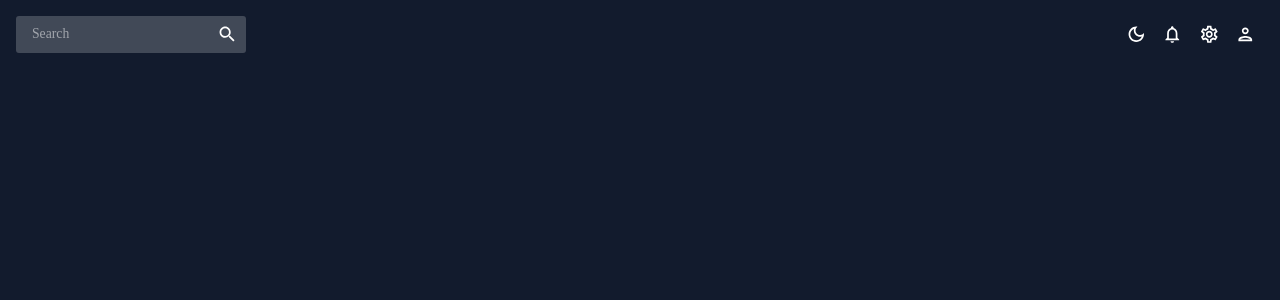
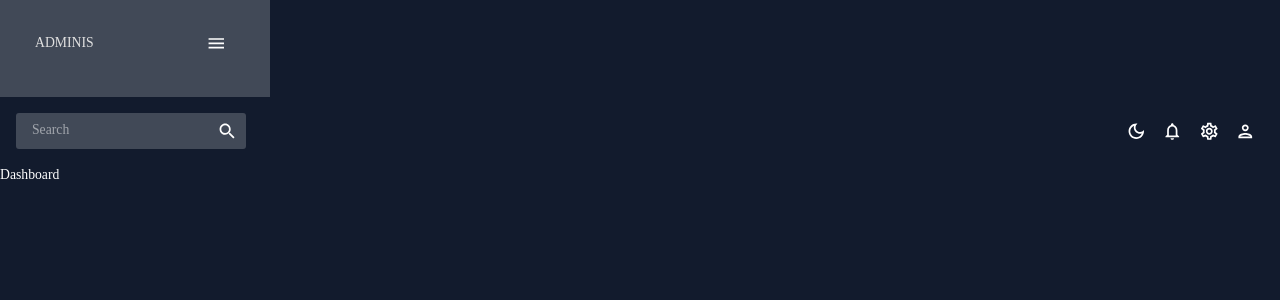
Before and after one commit to MoncefDrew/Admin-Dashboard, a React (Create React App) app: page / in a window 1280 px wide. Shown: the top 300 px of the page. Built offline with nearby package versions, Linux system fonts and the light colour scheme.

Commit message:
sidebar being top of the nav bar problem

```diff
--- a/package.json
+++ b/package.json
@@ -23,7 +23,7 @@
     "formik": "^2.4.6",
     "react": "^18.3.1",
     "react-dom": "^18.3.1",
-    "react-pro-sidebar": "^1.1.0",
+    "react-pro-sidebar": "^0.7.1",
     "react-router-dom": "^6.26.2",
     "react-scripts": "5.0.1",
     "web-vitals": "^2.1.4",
--- a/src/App.js
+++ b/src/App.js
@@ -1,20 +1,50 @@
 import {ColorModeContext,useMode} from "./theme";
 import {CssBaseline,ThemeProvider} from "@mui/material";
-import topbar from "./scenes/Global/Topbar";
 import Topbar from "./scenes/Global/Topbar";
+import {Route, Routes} from "react-router-dom";
+import Dashboard from "./scenes/Dashboard";
+import Sidebar from "./scenes/Global/sidebar";
+/*import Team from "./scenes/team";
+import Contacts from "./scenes/contacts";
+import Invoices from "./scenes/invoices";
+import Form from "./scenes/form";
+import Bar from "./scenes/bar";
+import Pie from "./scenes/pie";
+import Line from "./scenes/line";
+import FAQ from "./scenes/faq";
+import Calendar from "./scenes/calendar";
+import Geography from "./scenes/geography";
+*/
+
 
 
 function App() {
   const [theme, colorMode] = useMode();
   return (
       //this is the way to set up the color context
-      //so we have its access everywhere inside the app
+      //,so we have its access everywhere inside the app
       <ColorModeContext.Provider value={colorMode}>
         <ThemeProvider theme={theme}>
           <CssBaseline/>
           <div className="App">
+            <Sidebar/>
             <main className="content">
-              <Topbar></Topbar>
+              <Topbar/>
+              <Routes>
+                    <Route path="/" element={<Dashboard/>}/>
+                    {/*<Route path="/team" element={<Team/>}/>
+                    <Route path="/contacts" element={<Contacts/>}/>
+                    <Route path="/invoices" element={<Invoices/>}/>
+                    <Route path="/form" element={<Form/>}/>
+                    <Route path="/bar" element={<Bar/>}/>
+                    <Route path="/pie" element={<Pie/>}/>
+                    <Route path="/line" element={<Line/>}/>
+                    <Route path="/faq" element={<FAQ/>}/>
+                    <Route path="/geography element={<Geography/>
+                    <Route path="/calendar element={<Calendar/>}"
+                    */}
+
+                </Routes>
             </main>
           </div>
         </ThemeProvider>
--- a/src/scenes/Global/Topbar.jsx
+++ b/src/scenes/Global/Topbar.jsx
@@ -18,7 +18,8 @@ const Topbar = ( ) =>{
         <Box display="flex" justifyContent="space-between" p={2}>
             {/*Search Bar*/}
             <Box
-                display={"flex"}
+
+                display="flex"
                 backgroundColor={colors.primary[400]}
                 borderRadius="3px"
             >
--- a/src/scenes/Global/sidebar.jsx
+++ b/src/scenes/Global/sidebar.jsx
@@ -1,6 +1,82 @@
+import {useState} from "react";
+import { Menu ,MenuItem, ProSidebar} from "react-pro-sidebar";
+ import {Box, IconButton,Typography ,useTheme} from "@mui/material";
+import links from "react-router-dom";
+import {tokens} from "../../theme";
+import "react-pro-sidebar/dist/css/styles.css";
+
+import HomeOutlinedIcon from '@mui/icons-material/HomeOutlined';
+import PeopleOutlinedIcon from '@mui/icons-material/PeopleOutlined';
+import ContactsOutlinedIcon from '@mui/icons-material/ContactsOutlined';
+import ReceiptOutlinedIcon from '@mui/icons-material/ReceiptOutlined';
+import PersonOutlinedIcon from '@mui/icons-material/PersonOutlined';
+//import CalendarOutlinedIcon from '@mui/icons-material/CalendarOutlined';
+import HelpOutlinedIcon from '@mui/icons-material/HelpOutlined';
+import BarchartOutlinedIcon from '@mui/icons-material/BarChartOutlined';
+import PieChartOutlineOutlinedIcon from '@mui/icons-material/PieChartOutlineOutlined';
+//import TimeLineOutlinedIcon from '@mui/icons-material/TimeLineOutlined';
+import MenuOutlinedIcon from '@mui/icons-material/MenuOutlined';
+import MapOutlinedIcon from '@mui/icons-material/MapOutlined';
 
 
-const sidebar = ( ) =>{
-    return (<div>sidebar</div>)
+const Sidebar = ( ) =>{
+    // eslint-disable-next-line react-hooks/rules-of-hooks
+    const theme = useTheme();
+    const colors= tokens(theme.palette.mode);
+
+    // eslint-disable-next-line react-hooks/rules-of-hooks
+    const [isCollapsed, setisCollapsed] = useState(false);
+    // eslint-disable-next-line react-hooks/rules-of-hooks
+    const [Selected, setSelected] = useState("Dashboard");
+    return (
+        <Box
+            sx={{
+                "& .pro-sidebar-inner":{
+                    background : `${colors.primary[400]} !important`,
+                },
+                "& .pro-icon-wrapper":{
+                    backgroundColor: "transparent !important"
+                },
+                "& .pro-inner-item":{
+                    padding:"5px 35px 5px 20px !important"
+                },
+                "& .pro-inner-item:hover":{
+                    color: "#868dfb !important"
+                },
+                "& .pro-menu-item.active":{
+                    color:"#6870fa !important"
+                },
+            }}
+
+        >
+            <ProSidebar collapsed={isCollapsed} >
+                <Menu iconShape="square">
+                    {/* LGO AND MENU ICON */}
+                    <MenuItem
+                        onClick={() => setisCollapsed(!isCollapsed)}
+                        icon={isCollapsed ? <MenuOutlinedIcon/> : undefined}
+                        style={{
+                            margin: "10px 0 20px 0",
+                            color: colors.grey[100],
+                        }}>
+                        {!isCollapsed &&(
+                            <Box display="flex"
+                                 justifyContent="space-between"
+                                 alignItems="center"
+                                 ml="15px">
+                                <Typography>
+                                    ADMINIS
+                                </Typography>
+                                <IconButton>
+                                    <MenuOutlinedIcon/>
+                                </IconButton>
+                            </Box>
+                        )}
+                    </MenuItem>
+                </Menu>
+            </ProSidebar>
+        </Box>
+
+    )
 }
-export default sidebar;
+export default Sidebar;
--- a/src/theme.js
+++ b/src/theme.js
@@ -74,7 +74,6 @@ export const tokens = (mode) => ({
                     900: "#e0e0e0",
                 },
                 primary: {
-            },
                     100: "#040509",
                     200: "#070b12",
                     300: "#0b101b",
@@ -84,6 +83,7 @@ export const tokens = (mode) => ({
                     700: "#717681",
                     800: "#a0a4ab",
                     900: "#d0d1d5",
+                },
                 greenAccent: {
                     100: "#0f2922",
                     200: "#1e5245",
@@ -117,7 +117,8 @@ export const tokens = (mode) => ({
                     800: "#c3c6fd",
                     900: "#e1e2fe",
                 }
-        }),
+            }
+    ),
 });
 
 export const themeSettings = (mode) =>{
```
Also changed, not shown: 1 other file (tests, documents, lock files or other folders). Lines whose indentation alone changed are shown as unchanged.
